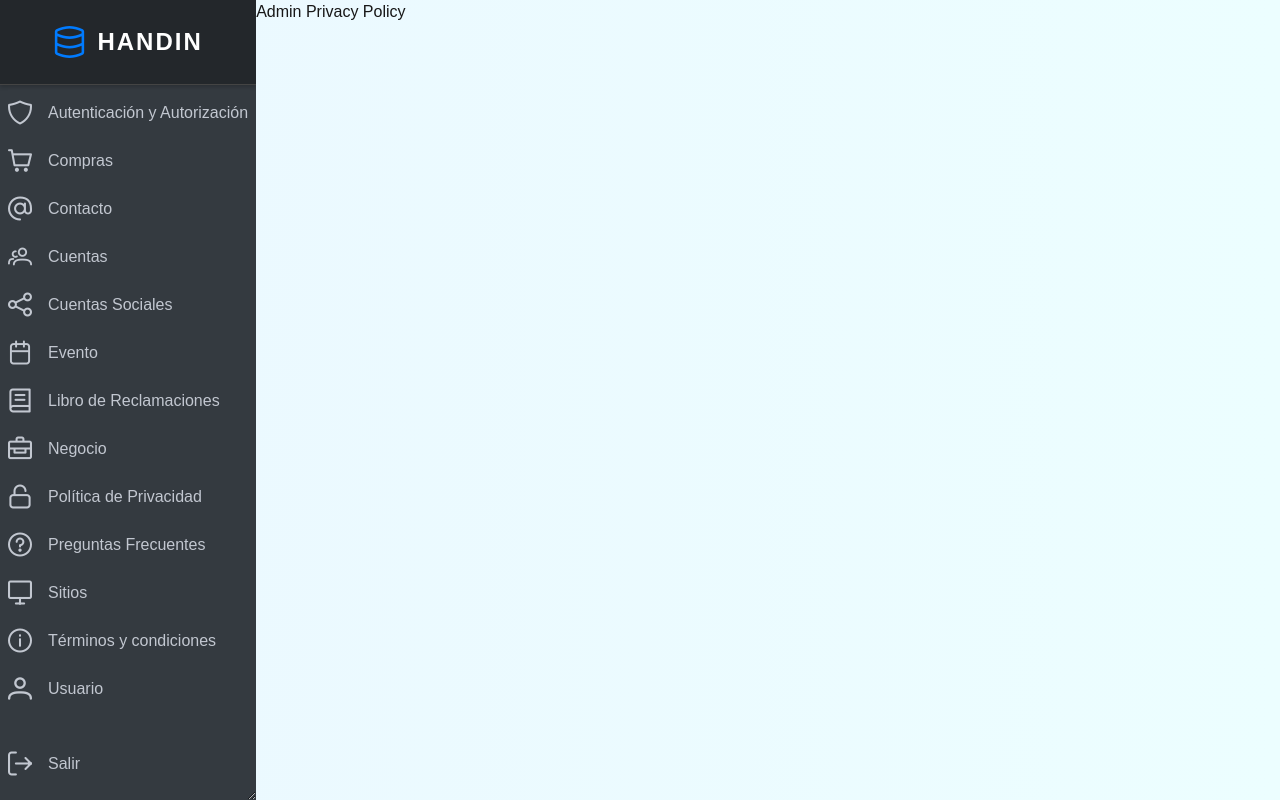
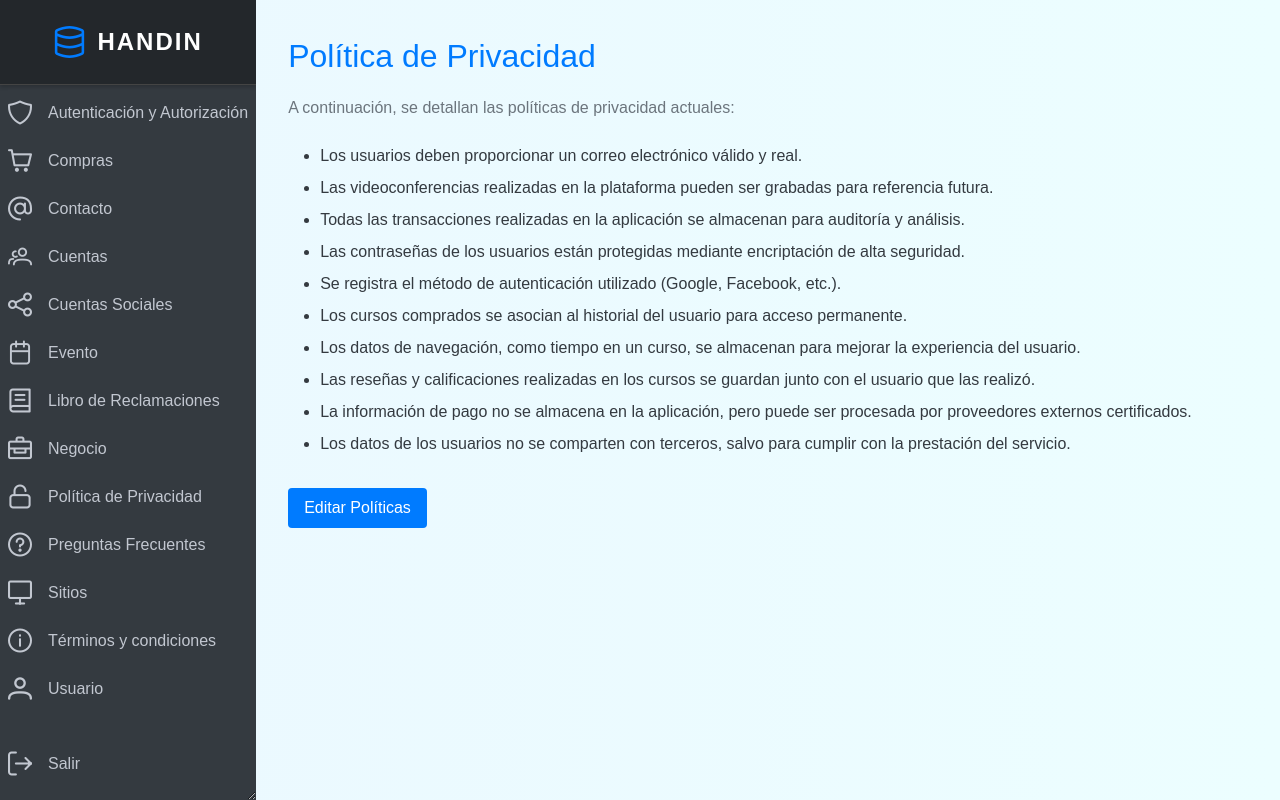
Before and after one commit to EduVibeOrganization/EduVibe-Frontend, a Next.js app: page /admin-privacy-policy in a window 1280 px wide. Built offline with nearby package versions, Linux system fonts and the light colour scheme.

Commit message:
feat(admin): added admin privacy policy page

```diff
--- /dev/null
+++ b/src/app/assets/styles/admin-privacy-policy.css
@@ -0,0 +1,43 @@
+/* Privacy Policy Styles */
+.privacy-policy-content {
+    padding: 2rem;
+    color: #343a40;
+  }
+
+  .privacy-policy-content h1 {
+    font-size: 2rem;
+    color: #007bff;
+    margin-bottom: 1rem;
+  }
+
+  .privacy-policy-content p {
+    font-size: 1rem;
+    margin-bottom: 1.5rem;
+    color: #6c757d;
+  }
+
+  .privacy-policy-content ul {
+    list-style-type: disc;
+    padding-left: 2rem;
+    margin-bottom: 2rem;
+  }
+
+  .privacy-policy-content ul li {
+    margin-bottom: 0.5rem;
+    color: #343a40;
+    font-size: 1rem;
+  }
+
+  .edit-button {
+    background-color: #007bff;
+    color: white;
+    border: none;
+    padding: 0.5rem 1rem;
+    font-size: 1rem;
+    cursor: pointer;
+    border-radius: 0.25rem;
+  }
+
+  .edit-button:hover {
+    background-color: #0056b3;
+  }
--- a/src/pages/admin-privacy-policy.tsx
+++ b/src/pages/admin-privacy-policy.tsx
@@ -1,20 +1,51 @@
 import { CustomSidebarDX } from "@/components/custom-sidebar-admin.component";
+import { SidebarItemsAdmin } from "@/components/sidebar-items-admin.component";
+import { useState } from "react";
+
 import "../app/assets/styles/public.css";
-import { SidebarItemsAdmin } from "@/components/sidebar-items-admin.component";
+import "../app/assets/styles/admin-privacy-policy.css";
+
+const Policies = [
+    "Los usuarios deben proporcionar un correo electrónico válido y real.",
+    "Las videoconferencias realizadas en la plataforma pueden ser grabadas para referencia futura.",
+    "Todas las transacciones realizadas en la aplicación se almacenan para auditoría y análisis.",
+    "Las contraseñas de los usuarios están protegidas mediante encriptación de alta seguridad.",
+    "Se registra el método de autenticación utilizado (Google, Facebook, etc.).",
+    "Los cursos comprados se asocian al historial del usuario para acceso permanente.",
+    "Los datos de navegación, como tiempo en un curso, se almacenan para mejorar la experiencia del usuario.",
+    "Las reseñas y calificaciones realizadas en los cursos se guardan junto con el usuario que las realizó.",
+    "La información de pago no se almacena en la aplicación, pero puede ser procesada por proveedores externos certificados.",
+    "Los datos de los usuarios no se comparten con terceros, salvo para cumplir con la prestación del servicio.",
+  ];
 
 function AdminPrivacyPolicy(){
+    const [policies, setPolicies] = useState(Policies);
+
+  const handleEdit = () => {
+    alert("Funcionalidad de edición aún no implementada.");
+  };
+
   return (
     <div className="content-background">
       <div className="content-container">
         <CustomSidebarDX
-                    sidebarItems={<SidebarItemsAdmin/>}
+          sidebarItems={<SidebarItemsAdmin />}
           mainBackgroundColor="#343A40"
           headerBackgroundColor="#23272B"
           headerTextColor="white"
           headerIconColor="#007BFF"
         />
-                <div>
-                    <h1>Admin Privacy Policy</h1>
+        <div className="privacy-policy-content">
+          <h1>Política de Privacidad</h1>
+          <p>A continuación, se detallan las políticas de privacidad actuales:</p>
+          <ul>
+            {policies.map((policy, index) => (
+              <li key={index}>{policy}</li>
+            ))}
+          </ul>
+          <button className="edit-button" onClick={handleEdit}>
+            Editar Políticas
+          </button>
         </div>
       </div>
     </div>
```
Lines whose indentation alone changed are shown as unchanged.
